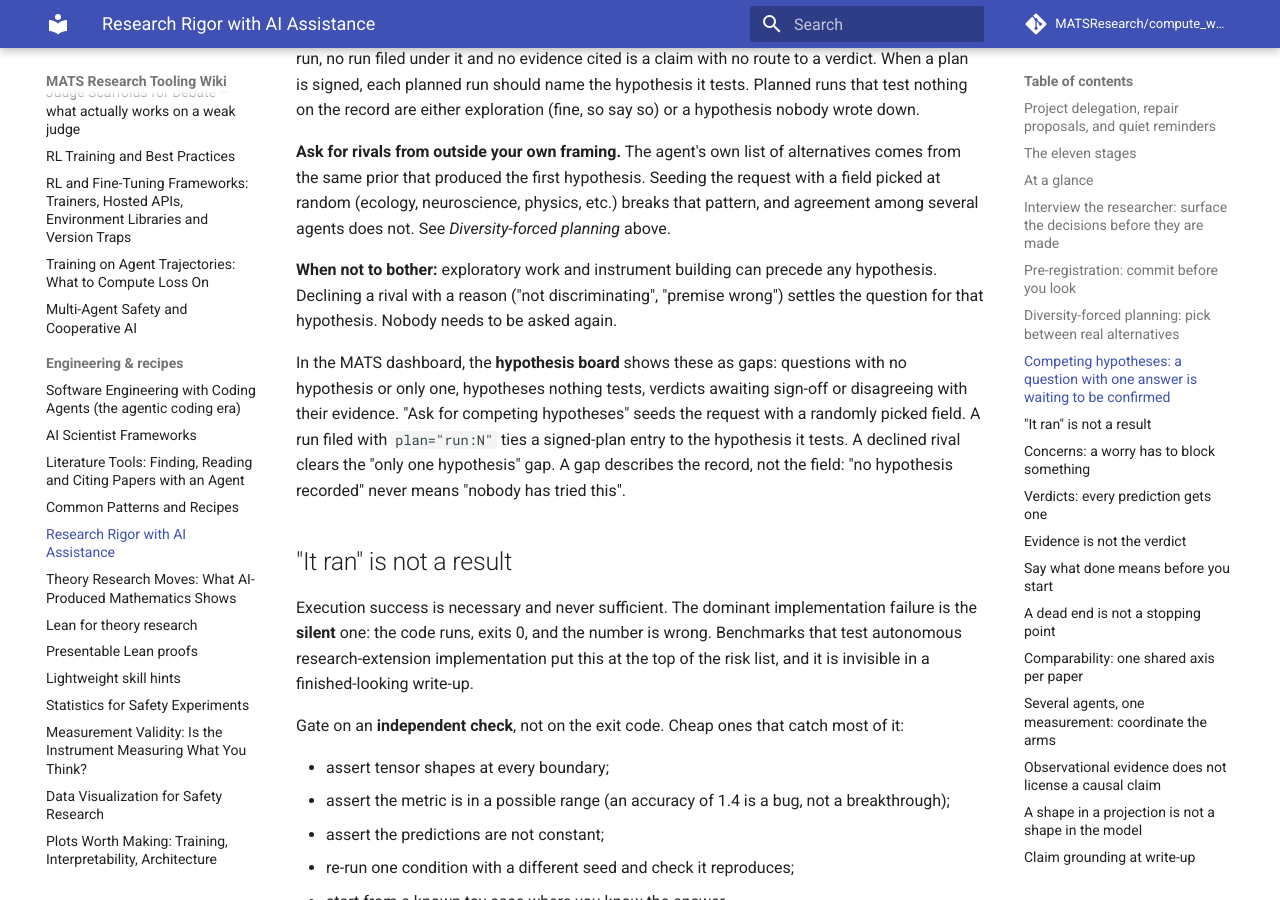
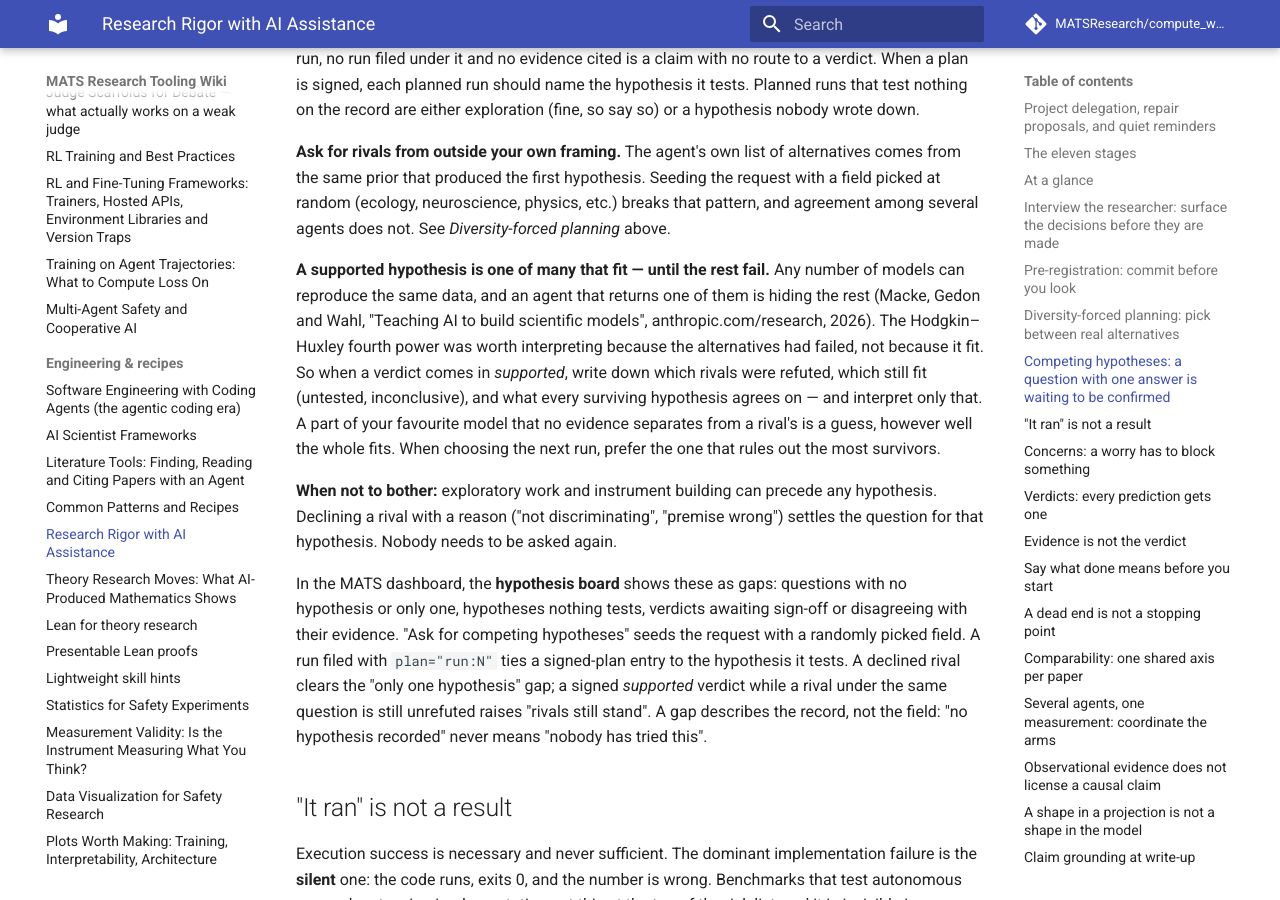
Before and after one commit to MATSResearch/compute_wiki, an MkDocs documentation site: the page built from docs/engineering/research-rigor.md, in a window 1280 px wide and 900 px high, scrolled down 6721 px. Built offline with MkDocs 1.6.1 and Material for MkDocs 9.7.7, drawn with Linux system fonts in a browser that asks for light colours; comment, search, counter and statistics services are not loaded.

Commit message:
Research rigor: a supported hypothesis is one of many until the rest fail (DAS-714) (#34)
Co-authored-by: Claude Fable 5.1 <noreply@anthropic.com>

```diff
--- a/docs/engineering/research-rigor.md
+++ b/docs/engineering/research-rigor.md
@@ -261,6 +261,18 @@ Seeding the request with a field picked at random (ecology, neuroscience,
 physics, etc.) breaks that pattern, and agreement among several agents does
 not. See *Diversity-forced planning* above.
 
+**A supported hypothesis is one of many that fit — until the rest fail.**
+Any number of models can reproduce the same data, and an agent that returns
+one of them is hiding the rest (Macke, Gedon and Wahl, "Teaching AI to build
+scientific models", anthropic.com/research, 2026). The Hodgkin–Huxley fourth
+power was worth interpreting because the alternatives had failed, not because
+it fit. So when a verdict comes in *supported*, write down which rivals were
+refuted, which still fit (untested, inconclusive), and what every surviving
+hypothesis agrees on — and interpret only that. A part of your favourite
+model that no evidence separates from a rival's is a guess, however well the
+whole fits. When choosing the next run, prefer the one that rules out the most
+survivors.
+
 **When not to bother:** exploratory work and instrument building can precede
 any hypothesis. Declining a rival with a reason ("not discriminating",
 "premise wrong") settles the question for that hypothesis. Nobody needs to be
@@ -271,7 +283,9 @@ with no hypothesis or only one, hypotheses nothing tests, verdicts awaiting
 sign-off or disagreeing with their evidence. "Ask for competing hypotheses"
 seeds the request with a randomly picked field. A run filed with
 `plan="run:N"` ties a signed-plan entry to the hypothesis it tests. A declined
-rival clears the "only one hypothesis" gap. A gap describes the record, not
+rival clears the "only one hypothesis" gap; a signed *supported* verdict while
+a rival under the same question is still unrefuted raises "rivals still
+stand". A gap describes the record, not
 the field: "no hypothesis recorded" never means "nobody has tried this".
 
 ## "It ran" is not a result
```
